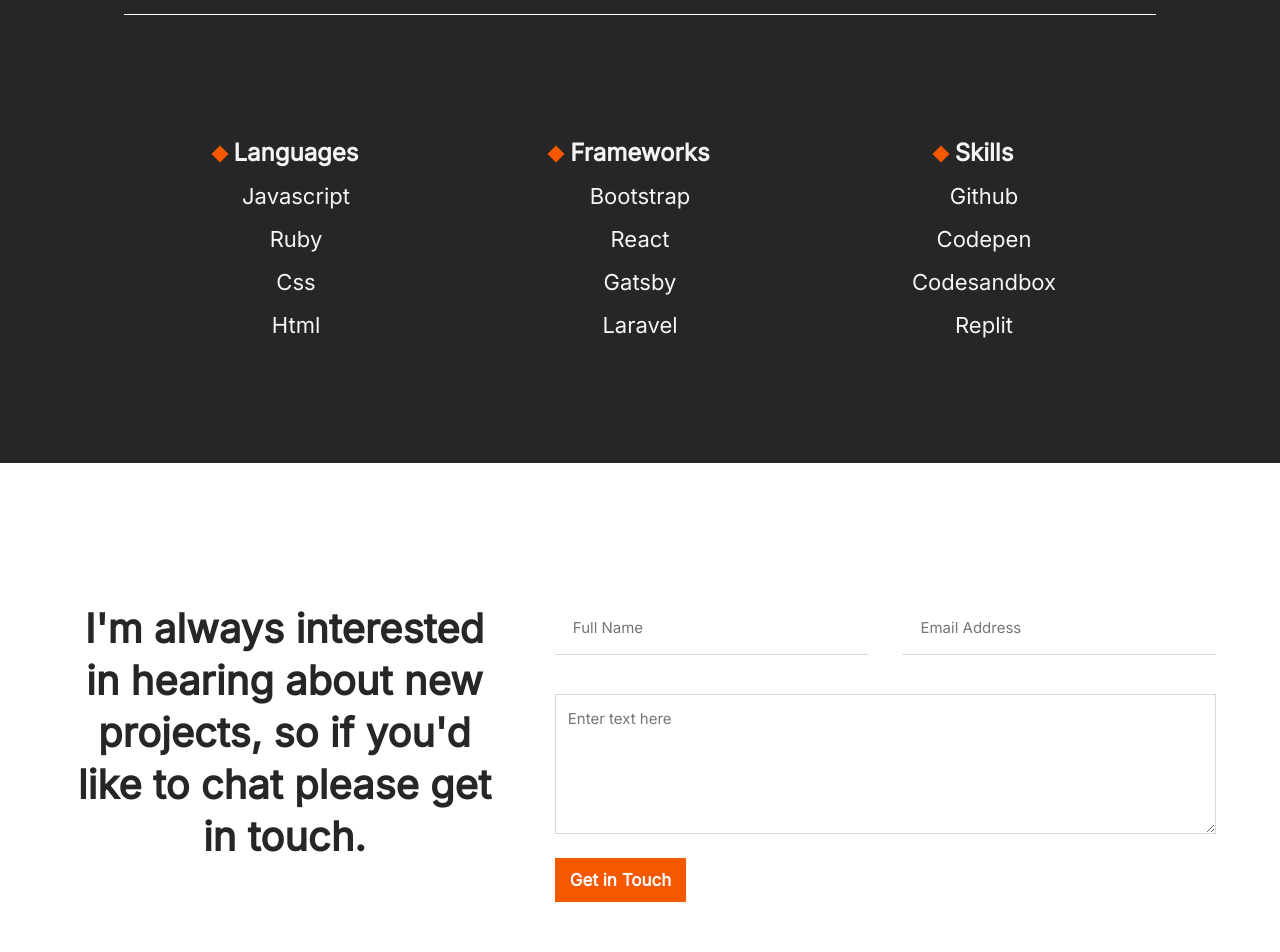
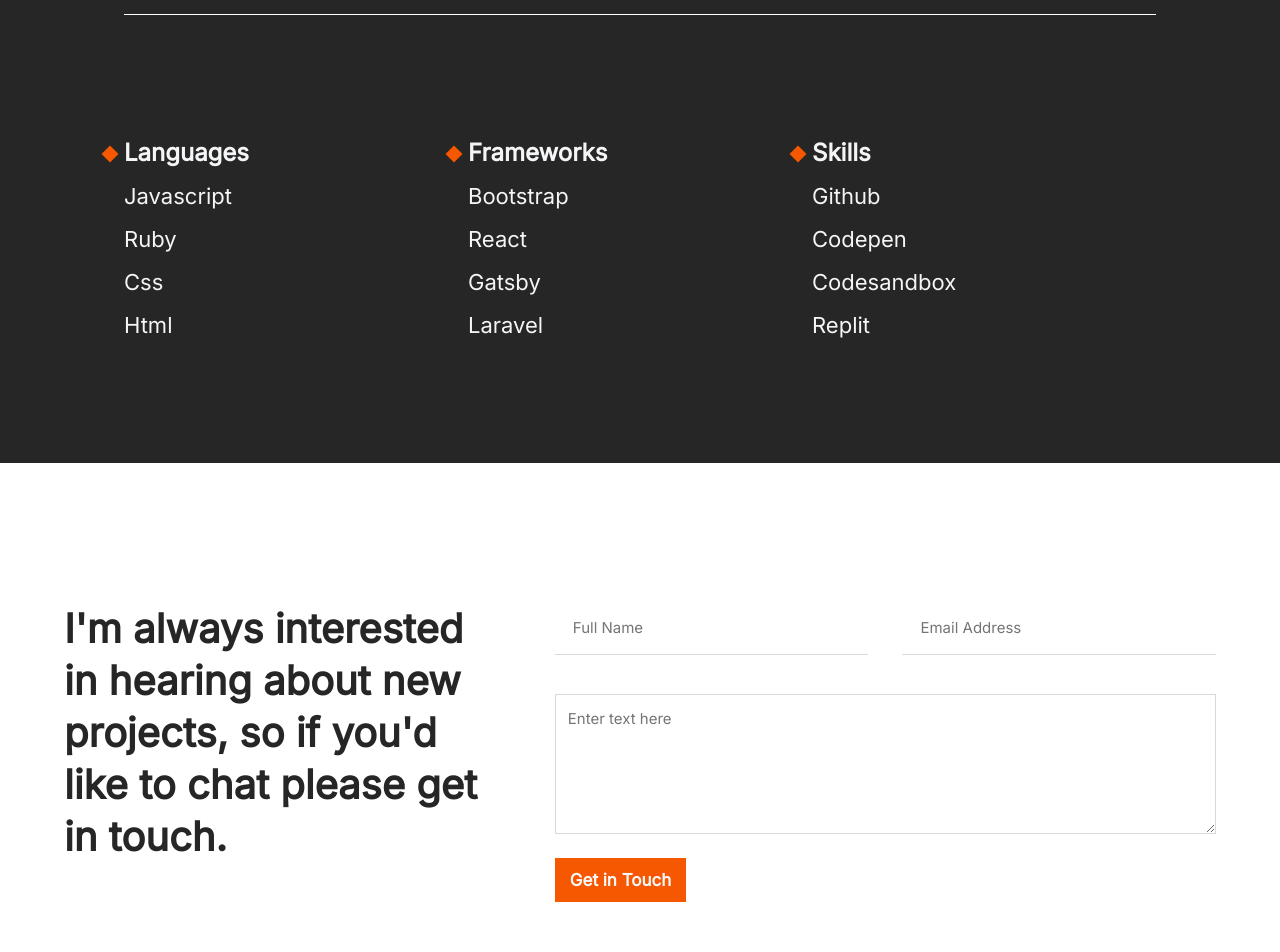
Before and after one commit to desorgui/portfolio, a website: page index.html in a window 1280 px wide. Shown: the part 2860-3812 px from the top of the page. Drawn offline with Linux system fonts and the light colour scheme.

Commit message:
Make change after review

```diff
--- a/style.css
+++ b/style.css
@@ -204,7 +204,7 @@
   display: flex;
   flex-direction: column;
   justify-content: center;
-  align-items: center;
+  align-items: flex-start;
   padding: 0 !important;
 }
 
@@ -605,7 +605,7 @@
 ==============================================
 ============================================== */
 
-@media screen and (min-width: 1080px) {
+@media screen and (min-width: 768px) {
   body {
     max-width: 1400px !important;
   }
@@ -984,12 +984,18 @@
     padding-left: 50px;
   }
 
+  #form-text {
+    text-align: left;
+  }
+
   .contact p.text {
     font-style: normal;
     font-weight: 700;
+    display: flex;
     font-size: 40px;
     line-height: 52px;
-    align-items: center;
+    align-items: flex-start !important;
+    justify-content: flex-start !important;
     color: #262626;
   }
 
```
